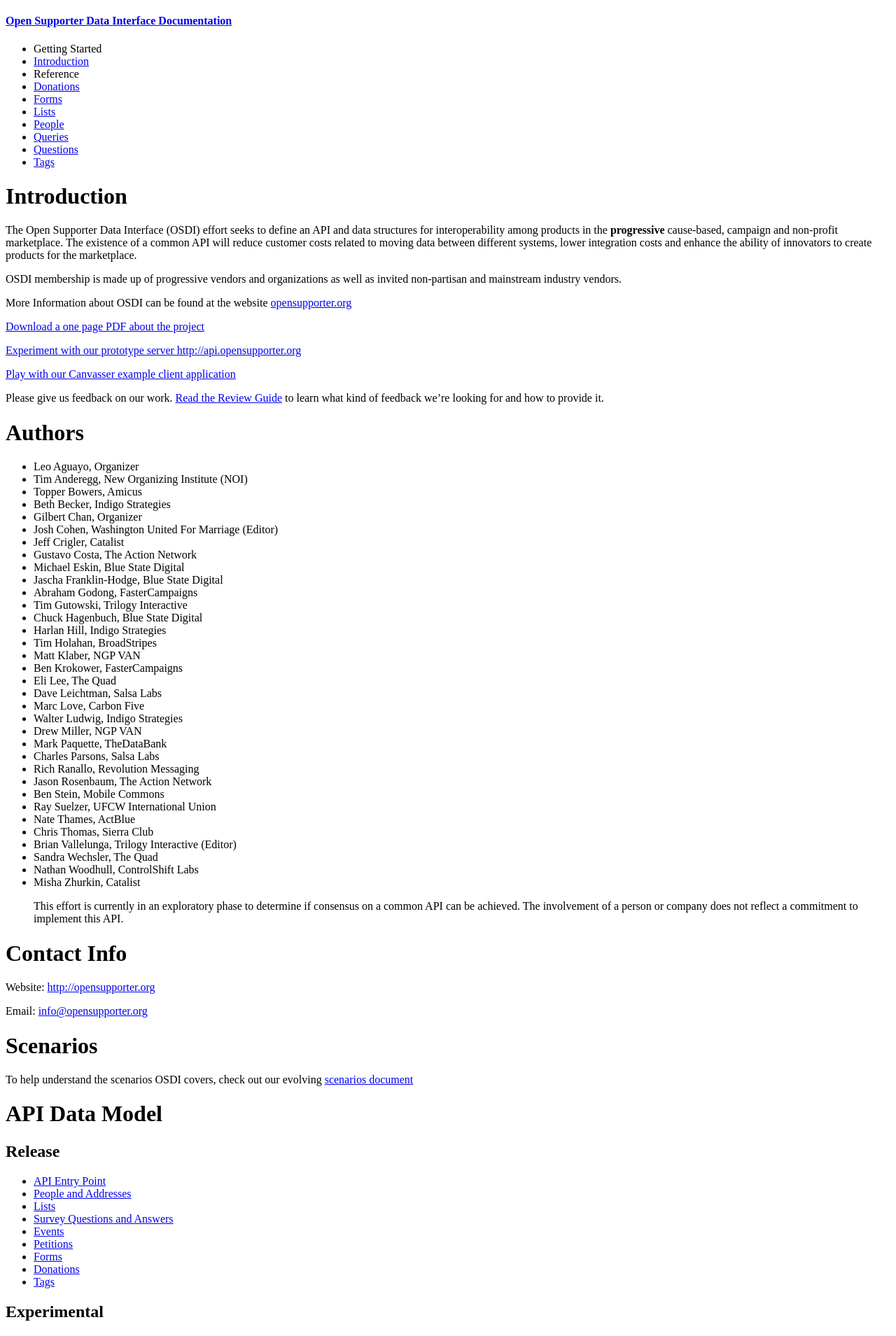
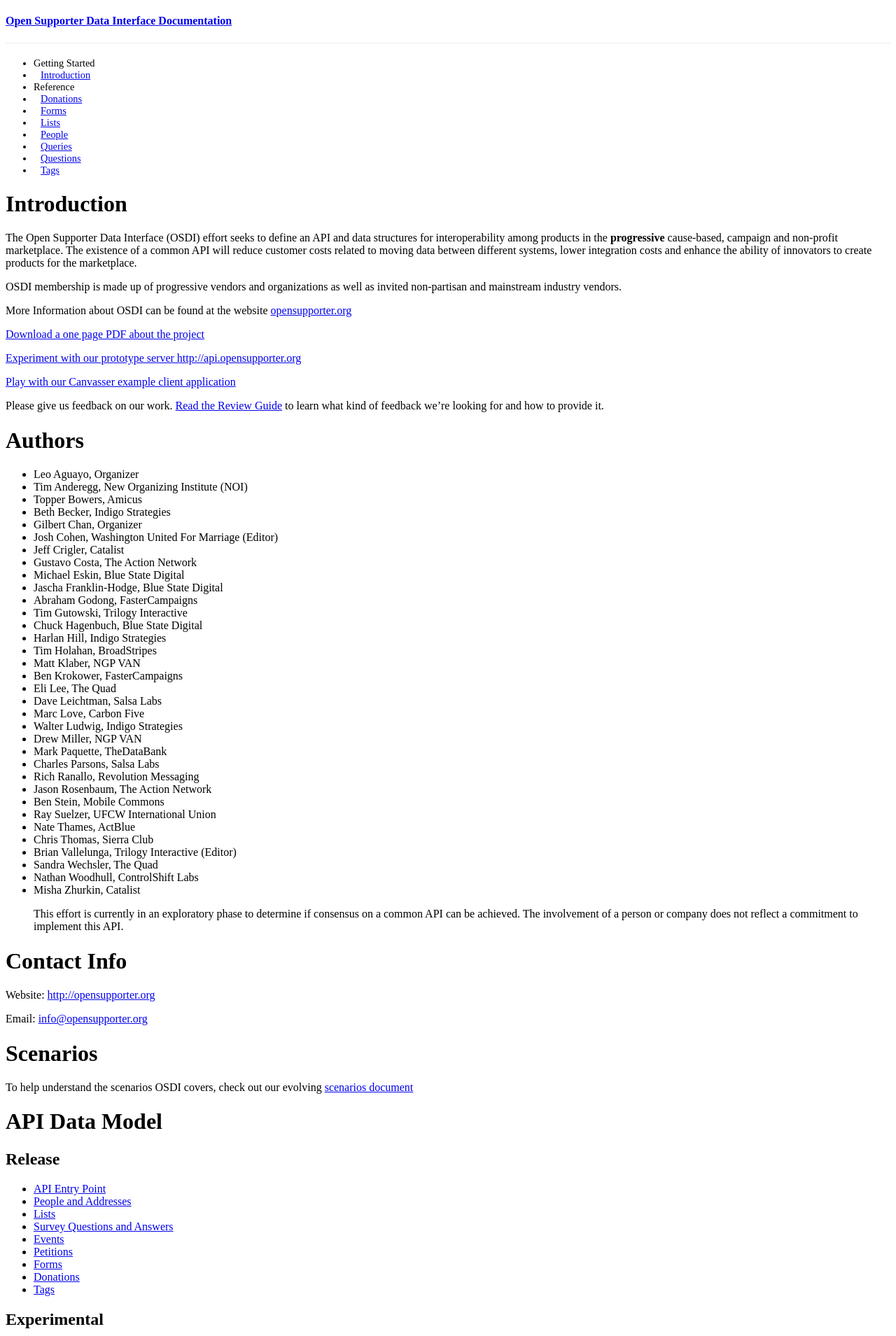
Before and after one commit to opensupporter/osdi-docs, a Jekyll site: the page built from index.md, in a window 1280 px wide. Shown: the top 1909 px of the page at 70% size. Built offline with Jekyll 4.4.1, drawn with Linux system fonts in a browser that asks for light colours; a style sheet for code colours, icons or effects is not loaded.

Commit message:
Changed base url again

```diff
--- a/_config.yml
+++ b/_config.yml
@@ -3,7 +3,7 @@
 subtitle: ""
 email: info@opensupporter.org
 description: "The Open Supporter Data Interface (OSDI) effort seeks to define an API and data structures for interoperability among products in the progressive cause-based, campaign and non-profit marketplace."
-baseurl: "osdi-docs"
+baseurl: "/osdi-docs"
 url: "http://opensupporter.org/"
 
 testmessage: "yo"
```
